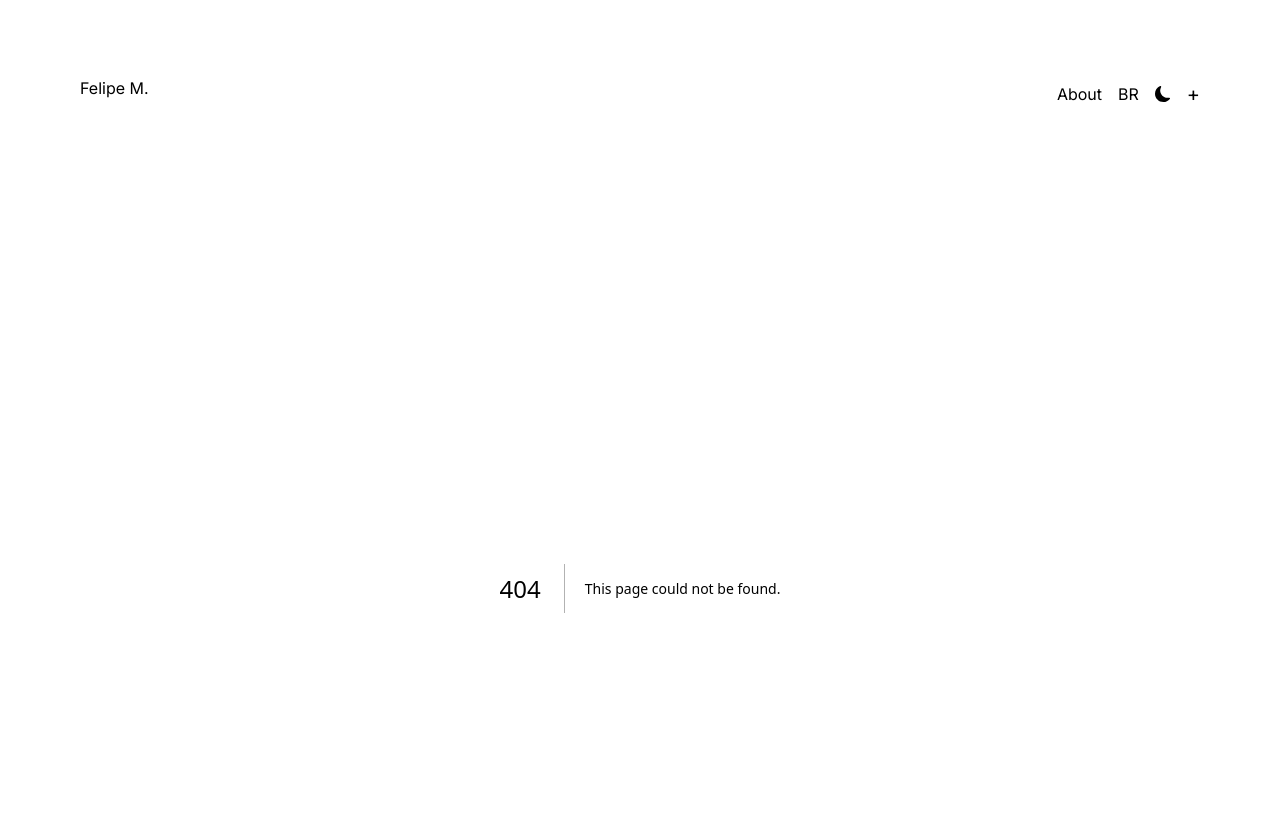
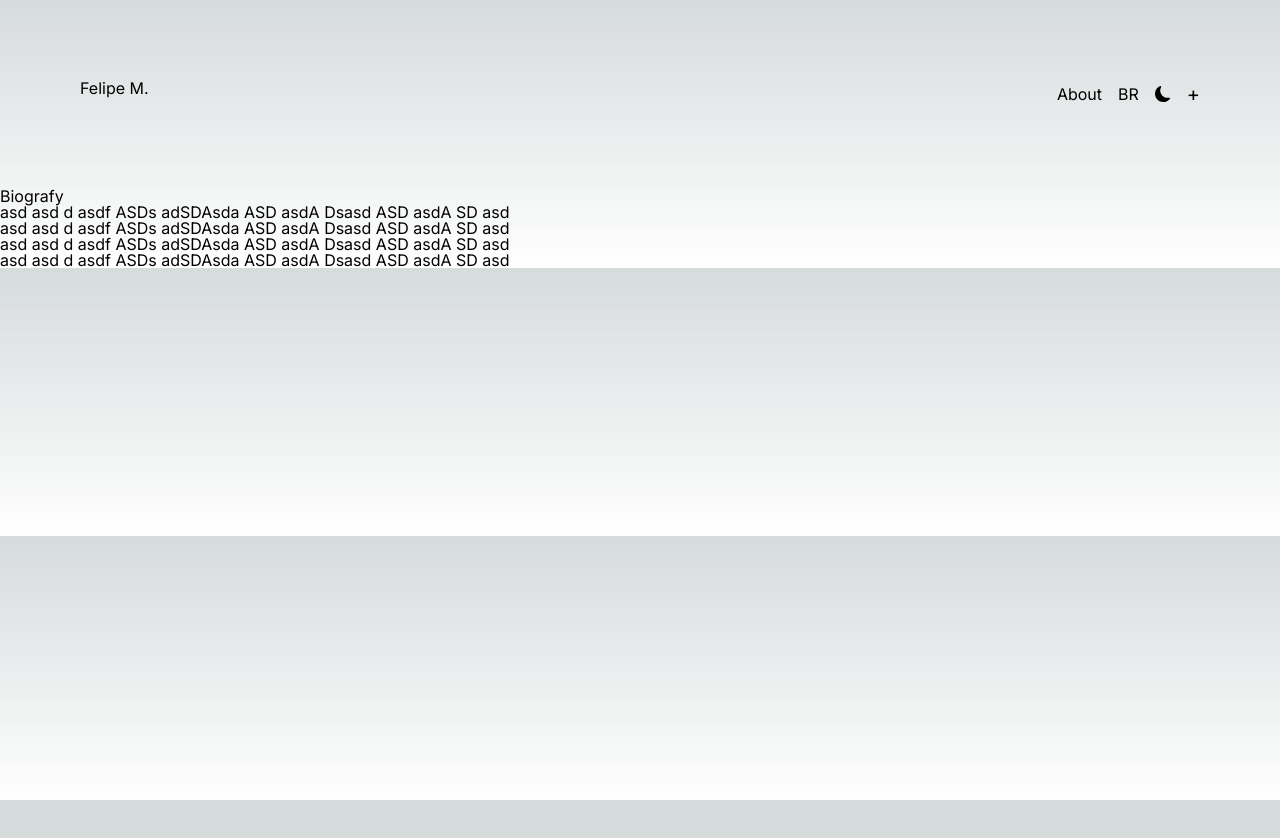
Before and after one commit to felipemiotto/nextjs-portfolio, a Next.js app: page /bio in a window 1280 px wide. Before the commit this address had no page. Shown: the top 838 px of the page. After the commit the page ends 800 px from the top, so only its background shows below. Built offline with nearby package versions, Linux system fonts and the light colour scheme.

Commit message:
feat: change bio name

```diff
--- a/app/about/page.tsx
+++ /dev/null
@@ -1,9 +0,0 @@
-import Link from "next/link";
-
-export default function About() {
-  return (
-    <main>
-      <div>about</div>
-    </main>
-  )
-}
--- /dev/null
+++ b/app/bio/page.tsx
@@ -0,0 +1,11 @@
+export default function Bio() {
+  return (
+    <main className="page-content">
+      <h1>Biografy</h1>
+      <p>asd asd  d asdf ASDs adSDAsda ASD asdA Dsasd ASD asdA SD asd</p>
+      <p>asd asd  d asdf ASDs adSDAsda ASD asdA Dsasd ASD asdA SD asd</p>
+      <p>asd asd  d asdf ASDs adSDAsda ASD asdA Dsasd ASD asdA SD asd</p>
+      <p>asd asd  d asdf ASDs adSDAsda ASD asdA Dsasd ASD asdA SD asd</p>
+    </main>
+  )
+}
```
